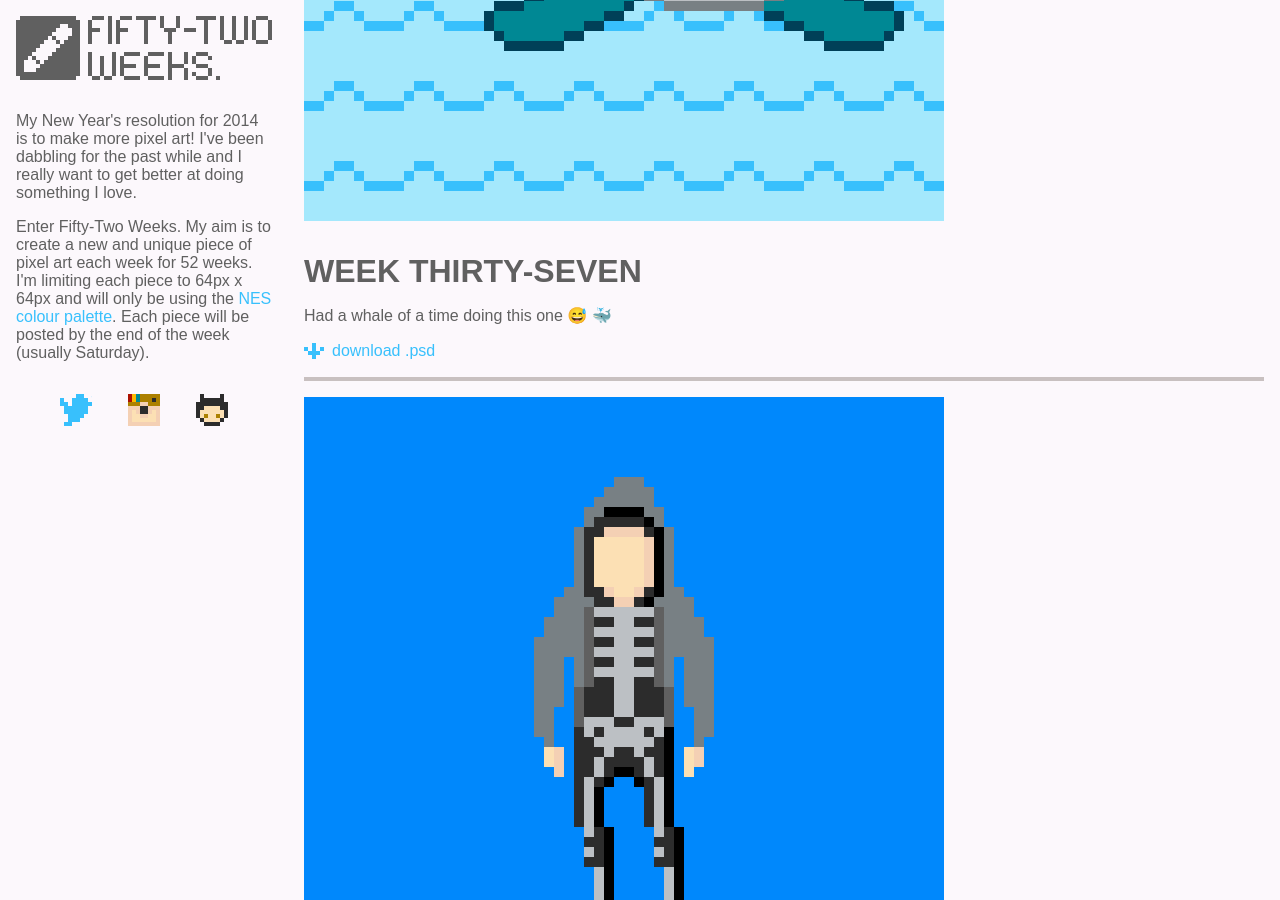
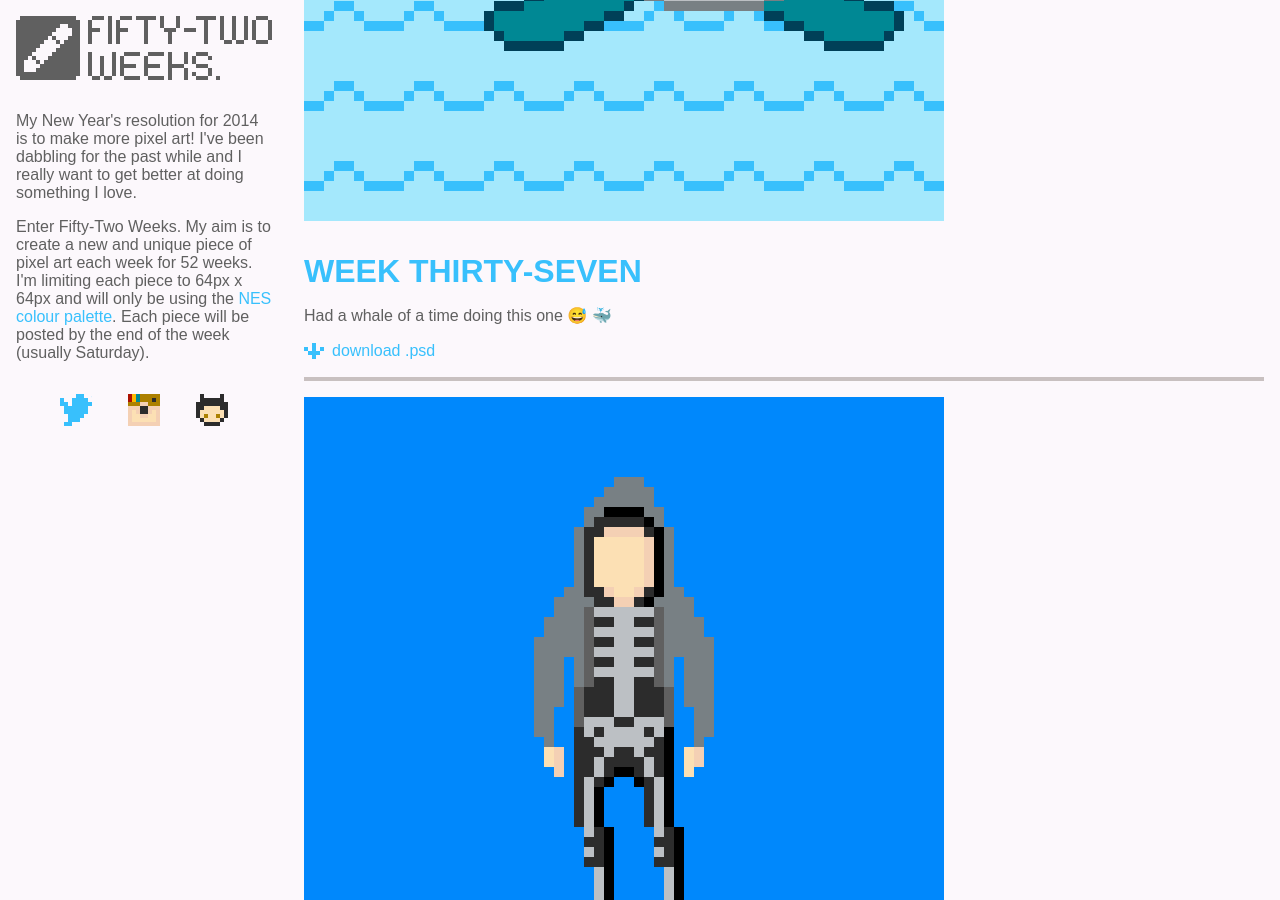
Before and after one commit to kivlor/52-weeks, a Jekyll site: the page built from index.html, in a window 1280 px wide and 900 px high, scrolled down 435 px. Built offline with Jekyll 4.4.1, drawn with Linux system fonts in a browser that asks for light colours; emoji names are drawn with the system emoji font; the list of posts is cut into pages by our own code.

Commit message:
post links

```diff
--- a/index.html
+++ b/index.html
@@ -9,7 +9,7 @@ title: Home
 	</section>
 
 	<section class="details">
-		<h1><time datetime="{{ post.date }}">{{ post.title }}</time></h1>
+		<h1><time datetime="{{ post.date }}"><a href="{{ post.url }}/">{{ post.title }}</a></time></h1>
 		{{ post.content }}
 		<p><a href="/psd/{{ post.download }}" class="download">download .psd</a></p>
 	</section>
```
